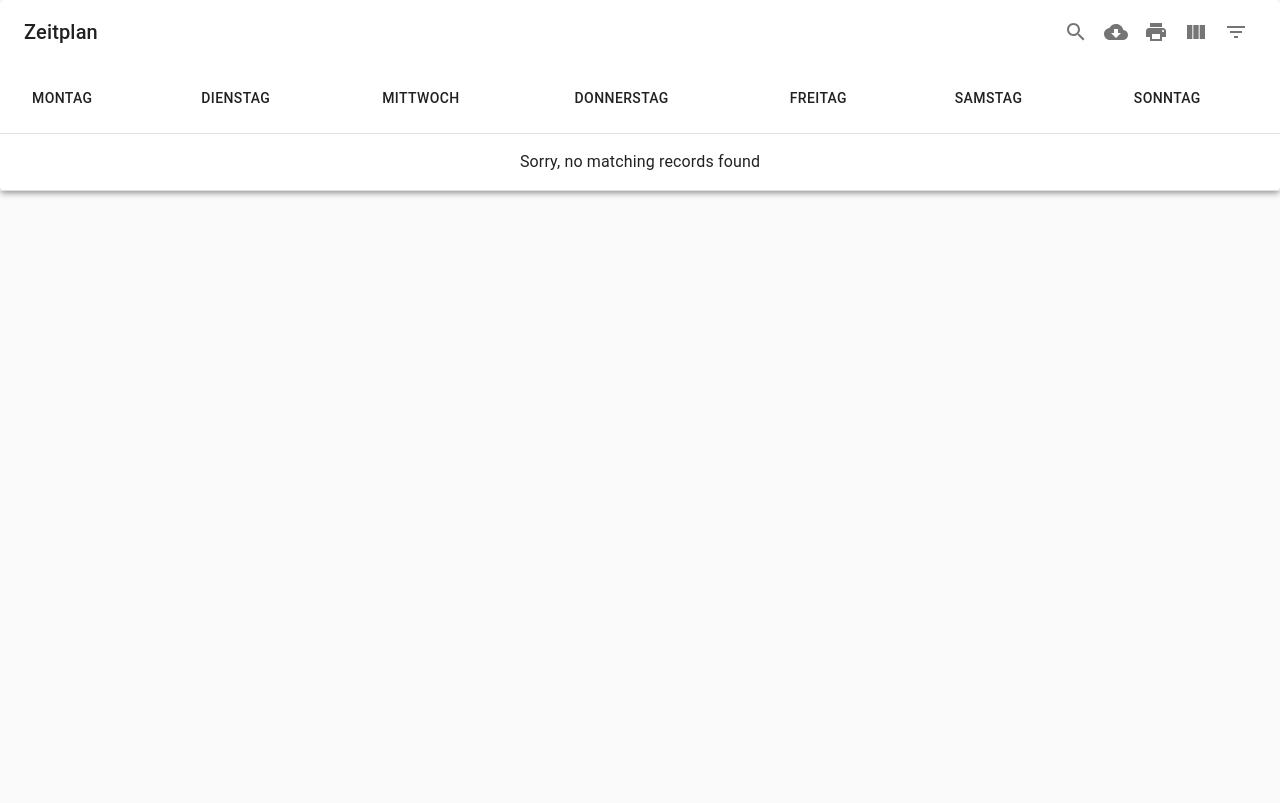
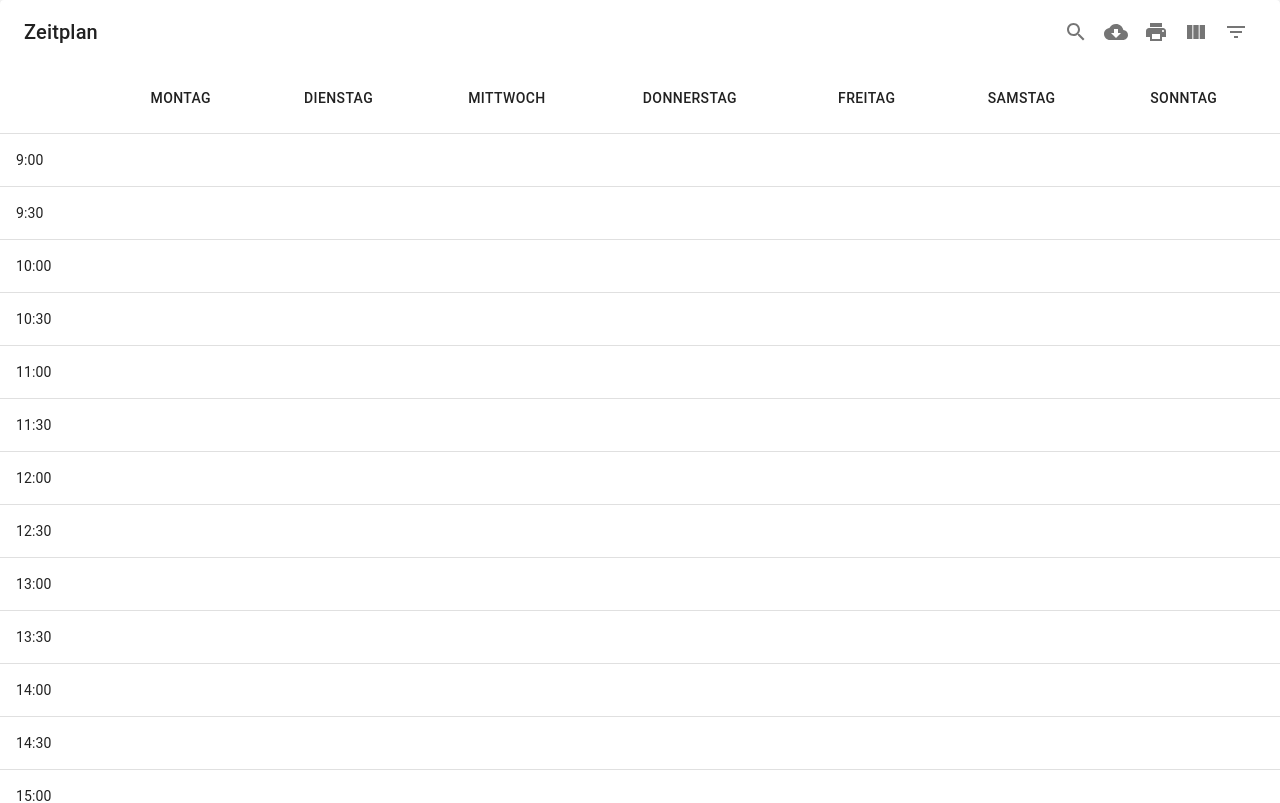
Before and after one commit to jzakotnik/trainingsplaner, a React (Create React App) app: page / in a window 1280 px wide. Shown: the top 803 px of the page. Built offline with nearby package versions, Linux system fonts and the light colour scheme.

Commit message:
initialised table

```diff
--- a/src/Layout/TablePage.js
+++ b/src/Layout/TablePage.js
@@ -8,6 +8,8 @@ import IconButton from "@material-ui/core/IconButton";
 
 import MUIDataTable from "mui-datatables";
 import { Typography } from "@material-ui/core";
+
+import readXlsxFile from "read-excel-file";
 
 const useStyles = makeStyles((theme) => ({
   container: {
@@ -45,10 +47,8 @@ const options = {
   pagination: false,
 };
 
-export const TablePage = (props) => {
-  const classes = useStyles();
-
 const columns = [
+  "",
   "Montag",
   "Dienstag",
   "Mittwoch",
@@ -57,6 +57,60 @@ export const TablePage = (props) => {
   "Samstag",
   "Sonntag",
 ];
+
+const rows = [
+  "9:00",
+  "9:30",
+  "10:00",
+  "10:30",
+  "11:00",
+  "11:30",
+  "12:00",
+  "12:30",
+  "13:00",
+  "13:30",
+  "14:00",
+  "14:30",
+  "15:00",
+  "15:30",
+  "16:00",
+  "16:30",
+  "17:00",
+  "17:30",
+  "18:00",
+  "18:30",
+  "19:00",
+  "19:30",
+  "20:00",
+  "20:30",
+  "21:00",
+];
+
+const initResultTable = () => {
+  const initArray = new Array(rows.length)
+    .fill(0)
+    .map((v, index) =>
+      [rows[index]].concat(new Array(columns.length).fill(""))
+    );
+
+  console.log(initArray);
+
+  return initArray;
+};
+
+export const TablePage = (props) => {
+  //mock data for testing
+  /*const xls = readXlsxFile(e.target[0].files[0]).then((rows) => {
+    console.log(rows);
+    props.setTable(rows);
+  });*/
+
+  const classes = useStyles();
+
+  const initArray = initResultTable();
+
+  console.log("first column");
+  console.log(initArray[0]);
 
   console.log("Rendering table..");
   console.log(props.importedTable);
@@ -68,7 +122,7 @@ export const TablePage = (props) => {
         justify="space-between"
         className={classes.timetable}
         title={"Zeitplan"}
-        data={[]}
+        data={initArray}
         columns={columns}
         options={options}
       />
--- a/src/Layout/UploadPage.js
+++ b/src/Layout/UploadPage.js
@@ -4,7 +4,6 @@ import { useHistory } from "react-router-dom";
 
 const UploadPage = (props) => {
   const history = useHistory();
-  const [filedata, setFiledata] = useState();
   const form = useRef(null);
 
   const onFileChange = (e) => {
@@ -16,8 +15,6 @@ const UploadPage = (props) => {
     const xls = readXlsxFile(e.target[0].files[0]).then((rows) => {
       console.log(rows);
       props.setTable(rows);
-      // `rows` is an array of rows
-      // each row being an array of cells.
     });
 
     history.push("/");
```
Lines whose indentation alone changed are shown as unchanged.
